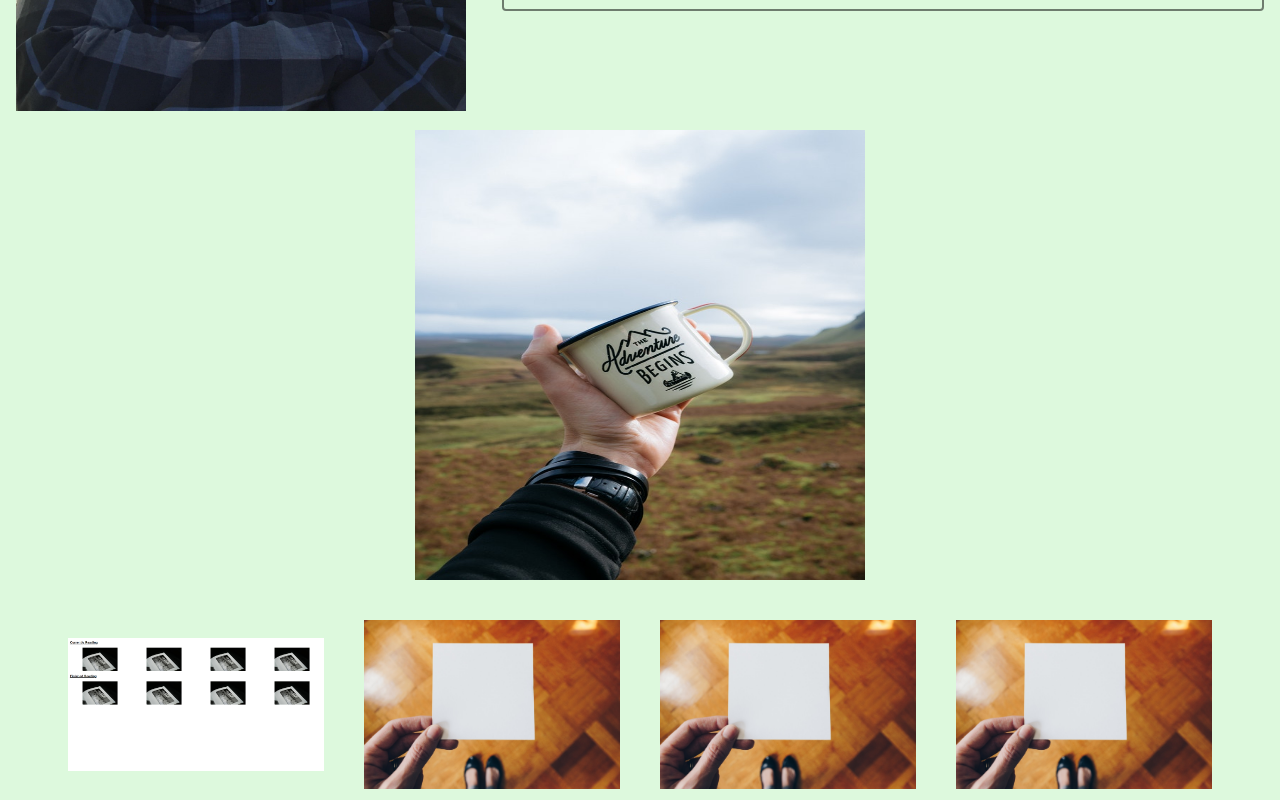
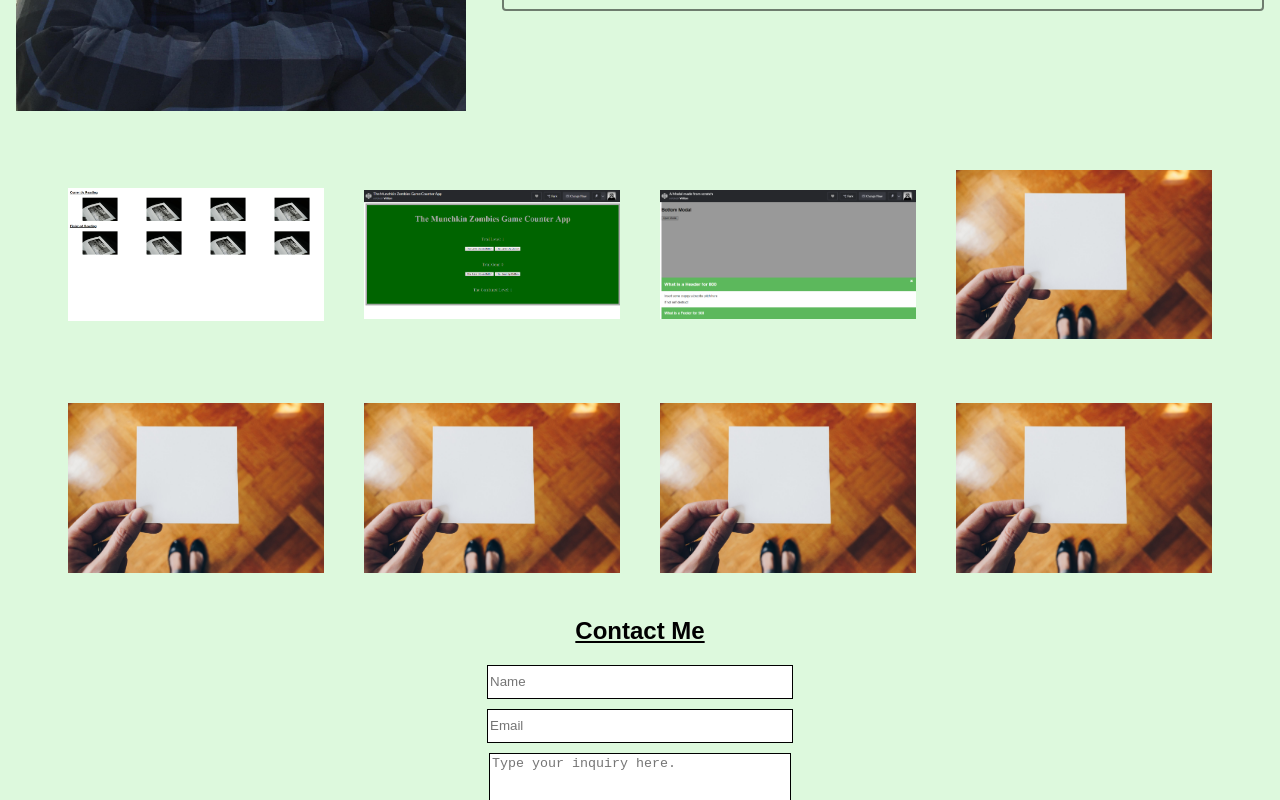
Before and after one commit to wbray93/portfolioreactrebuild, a React (Create React App) app: page / in a window 1280 px wide. Shown: the part 580-1380 px from the top of the page. Built offline with nearby package versions, Linux system fonts and the light colour scheme.

Commit message:
compressed images added more projects

```diff
--- a/src/components/projects/index.jsx
+++ b/src/components/projects/index.jsx
@@ -7,12 +7,14 @@ const projects = [
     link: "https://my-reading-list-and-wishlist.herokuapp.com/"
   },
   {
-    name: "placeholder2",
-    image: "/images/portfolio placeholder.jpg"
+    name: "munchkins zombies counter app",
+    image: "/images/munchkinsapp.png",
+    link: "https://codepen.io/wbray93/full/GzxJwX"
   },
   {
-    name: "placehokder3",
-    image: "/images/portfolio placeholder.jpg"
+    name: "modal from scratch",
+    image: "/images/modalscratch.png",
+    link: "https://codepen.io/wbray93/full/MLrQja"
   },
   {
     name: "placeholder4",
--- a/src/components/skills/index.jsx
+++ b/src/components/skills/index.jsx
@@ -2,12 +2,7 @@ import * as React from "react";
 
 const Skills = () => (
   <div className="skills-section img-responsive">
-    <img
-      src={"/images/adventurecup.jpg"}
-      alt="adventure cup background"
-      height="450px"
-      width="450px"
-    />
+
   </div>
 );
 
```
Also changed, not shown: public/images/modalscratch.png (added), public/images/munchkinsapp.png (added).
